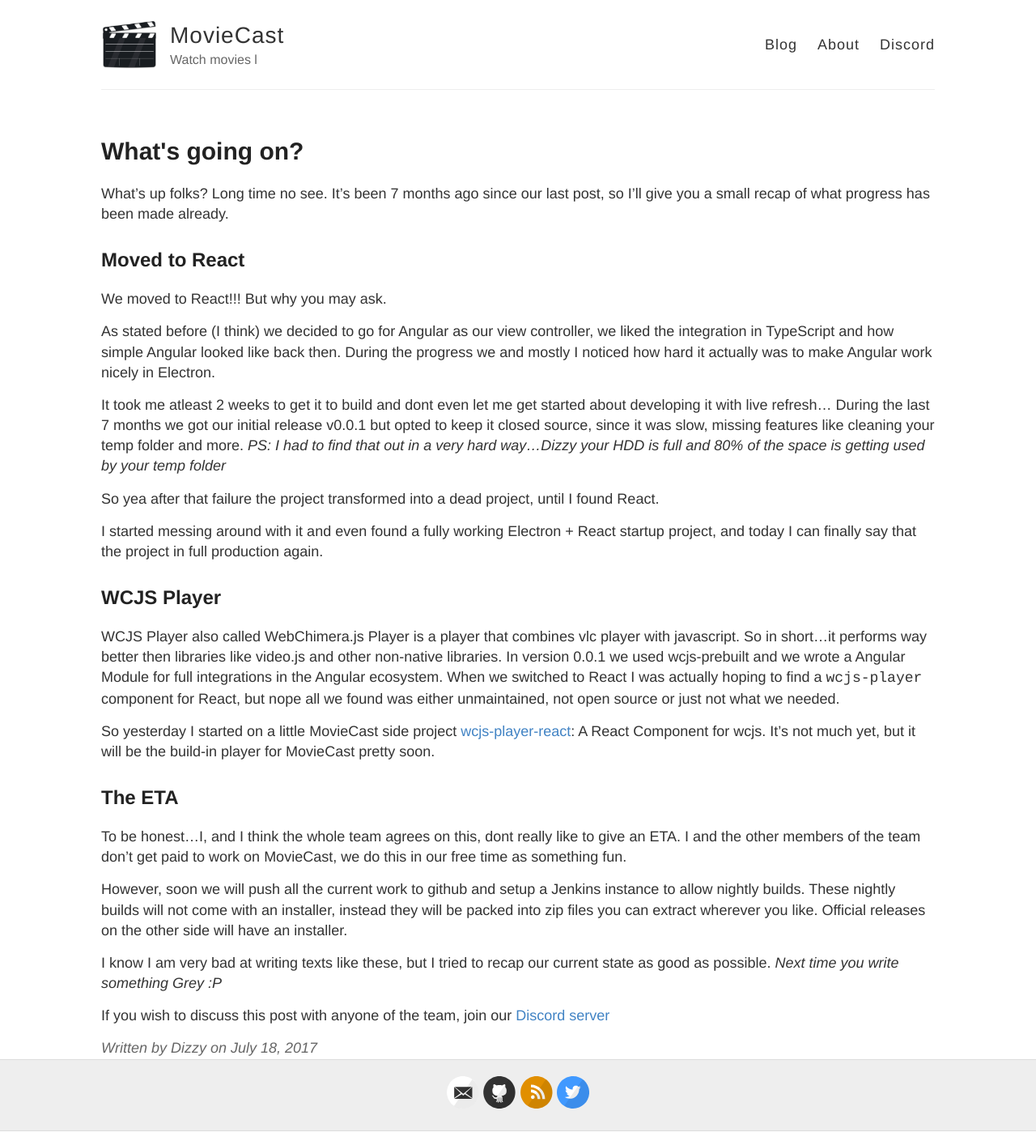
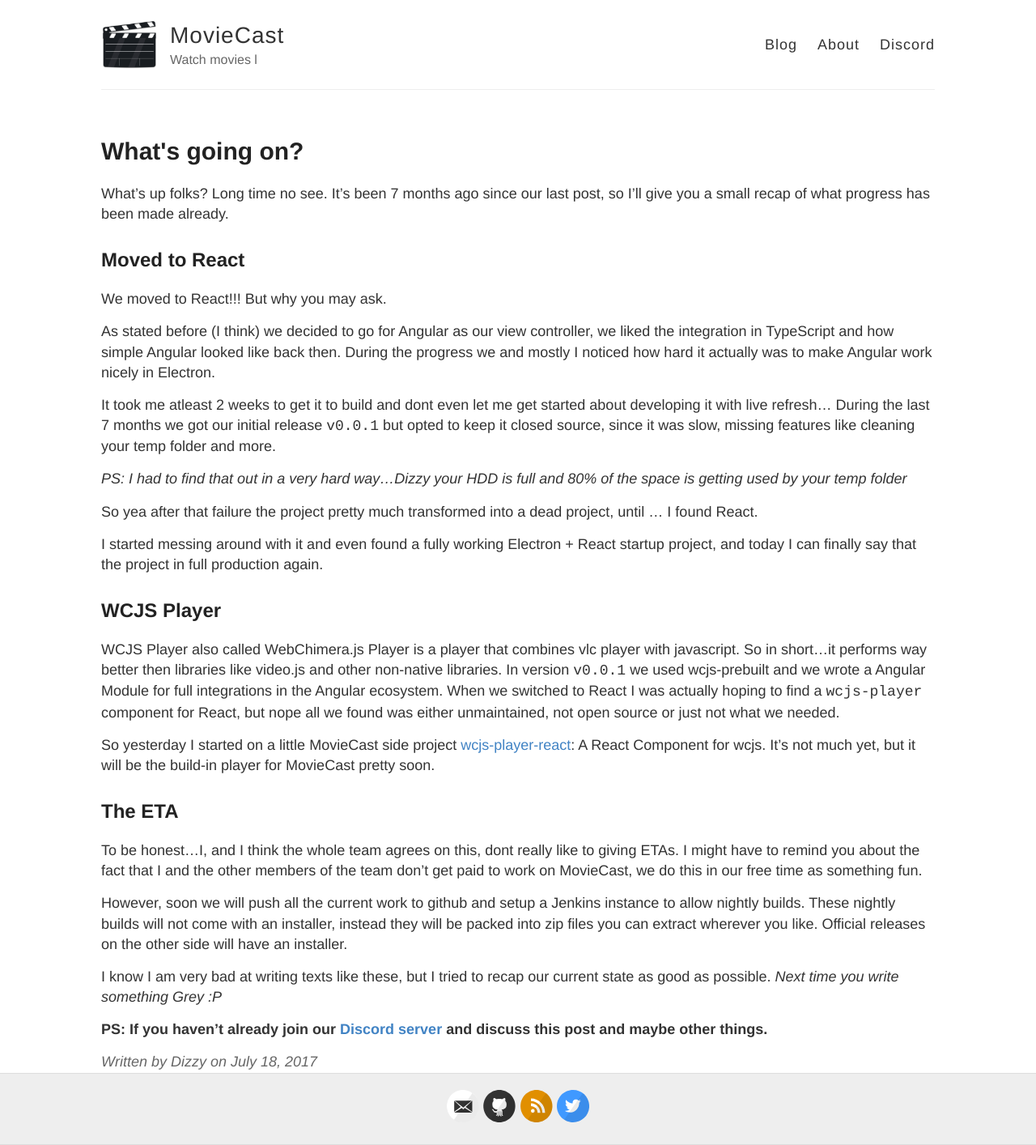
Before and after one commit to MovieCast/website, a Jekyll site: the page built from _posts/2016-07-18-whats-going-on.md, in a window 1280 px wide. Shown: the whole page at 81% size. Built offline with Jekyll 4.4.1, drawn with Linux system fonts in a browser that asks for light colours.

Commit message:
Clean up some things in dat post
Read this post at: https://moviecast.xyz/whats-going-on/

```diff
--- a/_posts/2016-07-18-whats-going-on.md
+++ b/_posts/2016-07-18-whats-going-on.md
@@ -16,11 +16,11 @@
 Angular looked like back then. During the progress we and mostly I noticed how hard it actually was to make Angular work nicely in Electron.
 
 It took me atleast 2 weeks to get it to build and dont even let me get started about developing it with live refresh...
-During the last 7 months we got our initial release v0.0.1 but opted to keep it closed source, since it was slow, missing features like
-cleaning your temp folder and more.
+During the last 7 months we got our initial release `v0.0.1` but opted to keep it closed source, since it was slow, missing features like cleaning your temp folder and more.
+
 _PS: I had to find that out in a very hard way...Dizzy your HDD is full and 80% of the space is getting used by your temp folder_
 
-So yea after that failure the project transformed into a dead project, until I found React.
+So yea after that failure the project pretty much transformed into a dead project, until ... I found React.
 
 I started messing around with it and even found a fully working Electron + React startup project, and today I can finally say that
 the project in full production again.
@@ -28,7 +28,7 @@
 ## WCJS Player
 WCJS Player also called WebChimera.js Player is a player that combines vlc player with javascript.
 So in short...it performs way better then libraries like video.js and other non-native libraries.
-In version 0.0.1 we used wcjs-prebuilt and we wrote a Angular Module for full integrations in the Angular ecosystem.
+In version `v0.0.1` we used wcjs-prebuilt and we wrote a Angular Module for full integrations in the Angular ecosystem.
 When we switched to React I was actually hoping to find a `wcjs-player` component for React,
 but nope all we found was either unmaintained, not open source or just not what we needed.
 
@@ -36,8 +36,7 @@
 It's not much yet, but it will be the build-in player for MovieCast pretty soon.
 
 ## The ETA
-To be honest...I, and I think the whole team agrees on this, dont really like to give an ETA. I and the other members of the team don't
-get paid to work on MovieCast, we do this in our free time as something fun.
+To be honest...I, and I think the whole team agrees on this, dont really like to giving ETAs. I might have to remind you about the fact that I and the other members of the team don't get paid to work on MovieCast, we do this in our free time as something fun.
 
 However, soon we will push all the current work to github and setup a Jenkins instance to allow nightly builds. These nightly builds
 will not come with an installer, instead they will be packed into zip files you can extract wherever you like.
@@ -47,7 +46,7 @@
 I know I am very bad at writing texts like these, but I tried to recap our current state as good as possible.
 _Next time you write something Grey :P_
 
-If you wish to discuss this post with anyone of the team, join our [Discord server][discord-invite]
+**PS: If you haven't already join our [Discord server][discord-invite] and discuss this post and maybe other things.**
 
 [wcjs-player-react-link]: https://github.com/MovieCast/wcjs-player-react
 [discord-invite]: https://discord.me/MovieCast
```
